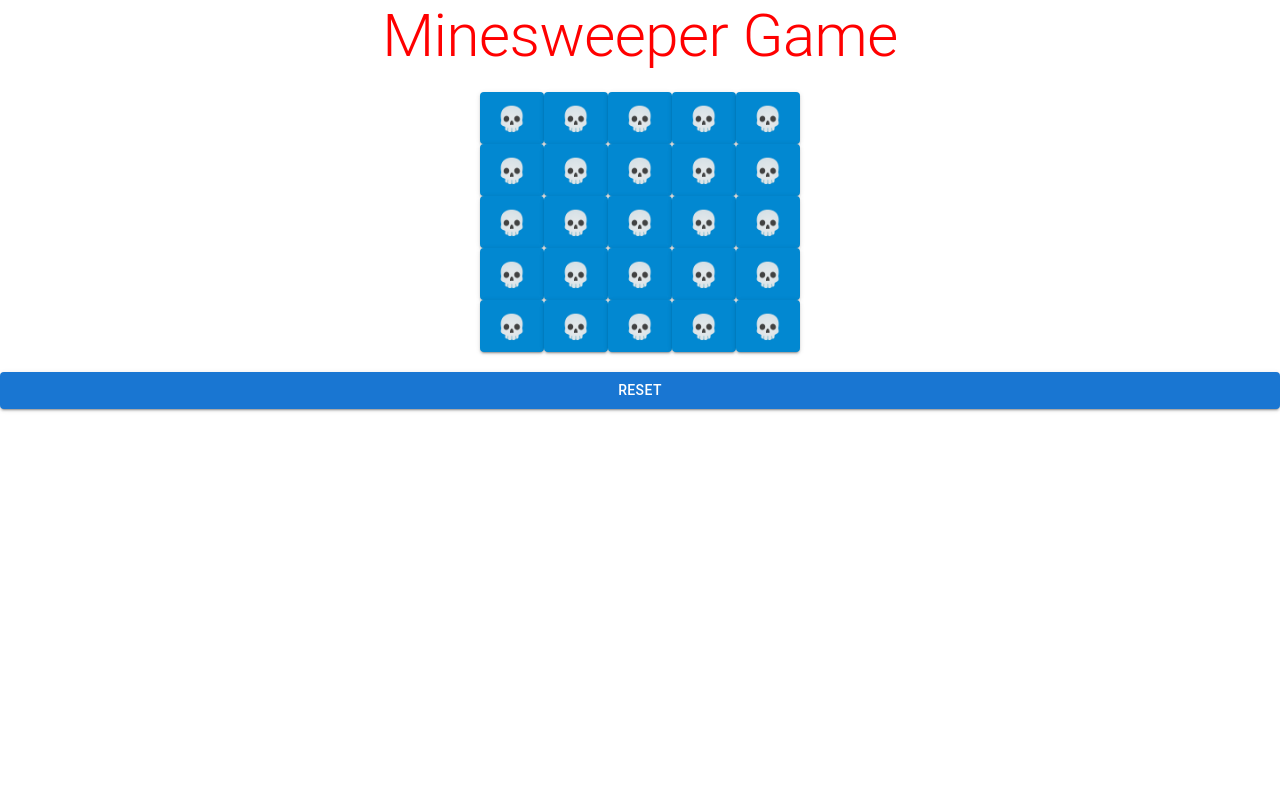
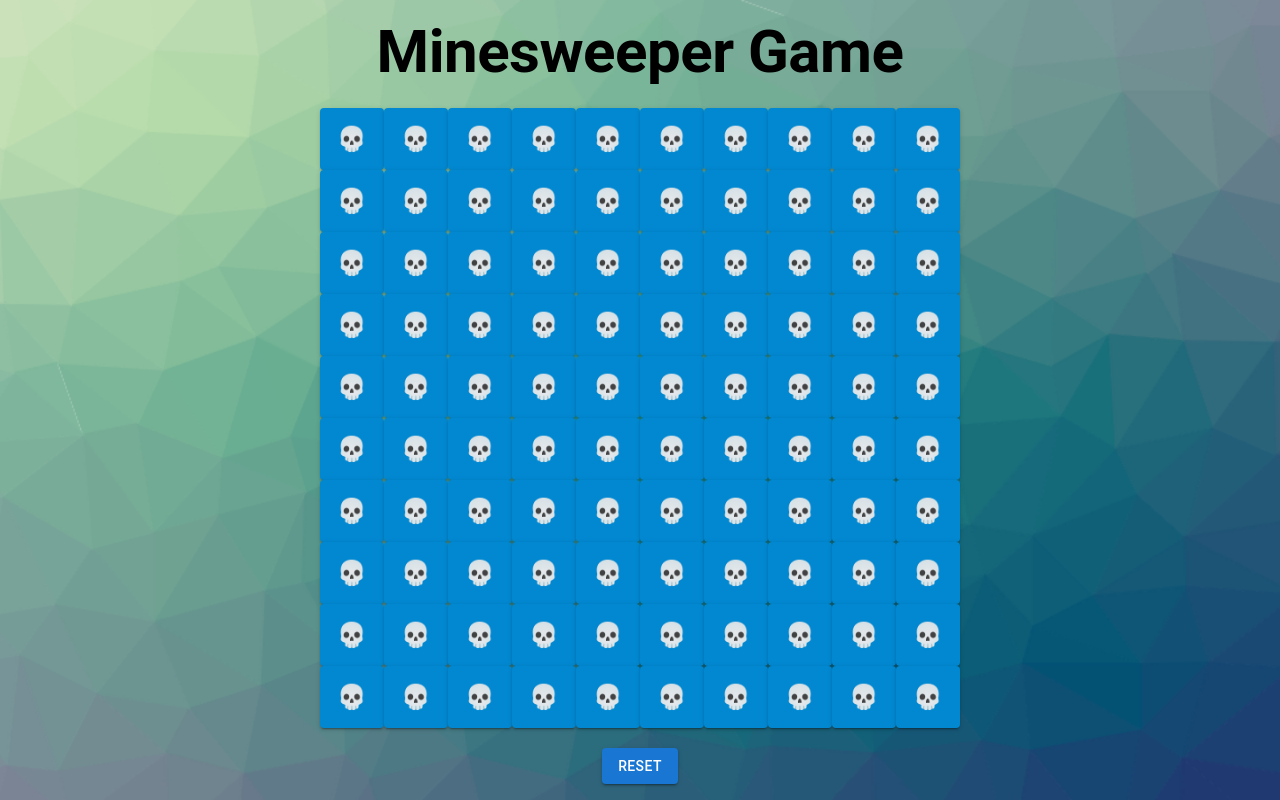
Before and after one commit to matanew1/Minesweeper-Game, a React (Create React App) app: page / in a window 1280 px wide. Built offline with nearby package versions, Linux system fonts and the light colour scheme.

Commit message:
seperate + background

```diff
--- a/src/App.css
+++ b/src/App.css
@@ -1,3 +1,9 @@
 .App {
   text-align: center;
+  background-image: url('../public/bg.png');
+  background-size: cover;
+  background-position: center;
+  background-repeat: no-repeat;
+  display: flex;
+  min-height: 100vh;
 }
--- a/src/App.js
+++ b/src/App.js
@@ -4,7 +4,7 @@ import Board from './Board.jsx';
 function App() {
   return (
     <div className="App">
-      <Board rows={5} columns={5} mines={5} />
+      <Board rows={10} columns={10} mines={20} />
     </div>
   );
 }
--- a/src/Board.jsx
+++ b/src/Board.jsx
@@ -1,10 +1,11 @@
 import React, { useEffect, useState } from 'react';
-import { Button, Typography, Grid, Box } from '@mui/material';
+import { Button, Typography, Grid } from '@mui/material';
+import Cell from './Cell';
 
 const cellType = {
   UNKNOWN_CELL: 'c',
   BOMB_CELL: 'b',
-  REVEALED_CELL: ''
+  REVEALED_CELL: 'r'
 };
 
 const Board = ({ rows, columns, mines }) => {
@@ -18,7 +19,6 @@ const Board = ({ rows, columns, mines }) => {
     [0, -1], [0, 1],
     [1, -1], [1, 0], [1, 1]
   ];
-
 
   const initBoard = (rows, columns, mines) => {
     const initialBoard = Array(rows)
@@ -66,8 +66,13 @@ const Board = ({ rows, columns, mines }) => {
     neighbors.map(([x, y]) => {
       const newRow = row + x;
       const newCol = col + y;
-      if ( newRow >= 0 && newRow < rows && newCol >= 0 && newCol < columns &&
-        newBoard[newRow][newCol] === cellType.UNKNOWN_CELL) {
+      if (
+        newRow >= 0 &&
+        newRow < rows &&
+        newCol >= 0 &&
+        newCol < columns &&
+        newBoard[newRow][newCol] === cellType.UNKNOWN_CELL
+      ) {
         const count = countBombAroundCell(newBoard, newRow, newCol);
         newBoard[newRow][newCol] = count === 0 ? cellType.REVEALED_CELL : count;
         remove++;
@@ -87,10 +92,9 @@ const Board = ({ rows, columns, mines }) => {
     }
   };
 
-
   useEffect(() => {
-    if( cellCounterReveal === 0 ) {
-        setWin(true);
+    if (cellCounterReveal === 0) {
+      setWin(true);
     }
     if (isGameOver || reset) {
       initBoard(rows, columns, mines);
@@ -102,41 +106,36 @@ const Board = ({ rows, columns, mines }) => {
   }, [cellCounterReveal, columns, isGameOver, mines, reset, rows]);
 
   return (
-    <Grid container direction="column">
-      <Typography variant="h2" color="red">
+    <Grid container direction="column" justifyContent="center" alignItems="center">
+      <Typography variant="h2" className="game-label" fontWeight="bold">
         Minesweeper Game
-      </Typography><br />
+      </Typography>
+      <br />
       {board.map((row, rowIndex) => (
         <Grid container item key={rowIndex} className="table" justifyContent="center" alignItems="center">
           {row.map((cell, colIndex) => (
-            <Grid item key={colIndex} >
-              <Button variant="contained" color={cell === cellType.REVEALED_CELL || cell > 0 ? 'inherit' : 'info'}
-                className="cell" display="flex" height="5vh" disabled={isGameOver || win}
-                onClick={() => handleCellClick(rowIndex, colIndex)}
-              >
-                <Box display="flex" height="5vh">
-                  <span style={{ fontSize: '1.5rem' }}>
-                    {cell > 0 ? (cell) : (cell === cellType.REVEALED_CELL ? ('') : ('💀'))}
-                  </span>
-                </Box>
-              </Button>
-            </Grid>
+            <Cell key={colIndex} value={cell} onClick={() => handleCellClick(rowIndex, colIndex)} />
           ))}
         </Grid>
       ))}
       <br />
       {win && <Typography className="game-over">You Win!</Typography>}
-      {isGameOver && <Typography className="game-over">{ alert('Game Over !') }</Typography> &&
+      {isGameOver && (
+        <Typography className="game-over">
+          {alert("Game Over")}
+        </Typography>
+      ) && (
         <Button variant="contained" color="primary" className="restart" onClick={() => setIsGameOver(false)}>
           Restart
-        </Button>}
+        </Button>
+      )}
       {!reset && !isGameOver ? (
-        <Button
-          variant="contained"
-          color="primary"
-          className="reset"
-          onClick={() => setReset(true)}
-        >Reset</Button>) : (<></>)}
+        <Button variant="contained" color="primary" className="reset" onClick={() => setReset(true)}>
+          Reset
+        </Button>
+      ) : (
+        <></>
+      )}
     </Grid>
   );
 };
--- /dev/null
+++ b/src/Cell.jsx
@@ -0,0 +1,31 @@
+import React from 'react';
+import { Button, Grid, Box } from '@mui/material';
+
+const cellType = {
+    UNKNOWN_CELL: 'c',
+    BOMB_CELL: 'b',
+    REVEALED_CELL: 'r'
+};
+
+const Cell = ({ value, onClick }) => {
+    return (
+        <Grid item>
+            <Button
+                variant="contained"
+                color={value === cellType.REVEALED_CELL || value > 0 ? 'inherit' : 'info'}
+                className="cell"
+                disabled={value === cellType.REVEALED_CELL || value > 0}
+                style={{ color: 'inherit' }}
+                onClick={onClick}
+            >
+                <Box display="flex" justifyContent="center" alignItems="center" height={50}>
+                    <span style={{ fontSize: '1.5rem' }}>{
+                        value > 0 ? (value) : (value === cellType.REVEALED_CELL ? ('') : ('💀'))}
+                    </span>
+                </Box>
+            </Button>
+        </Grid>
+    )
+};
+
+export default Cell;
```
Also changed, not shown: public/bg.png (added).
